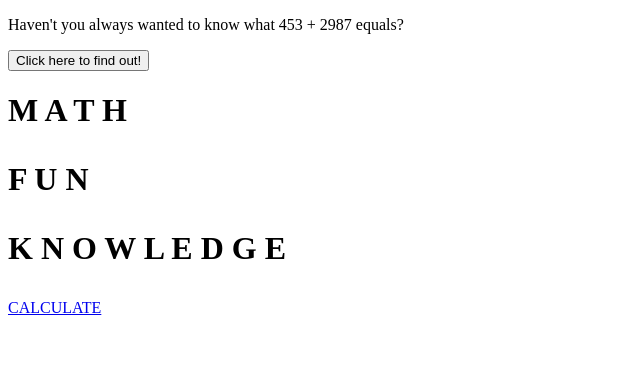
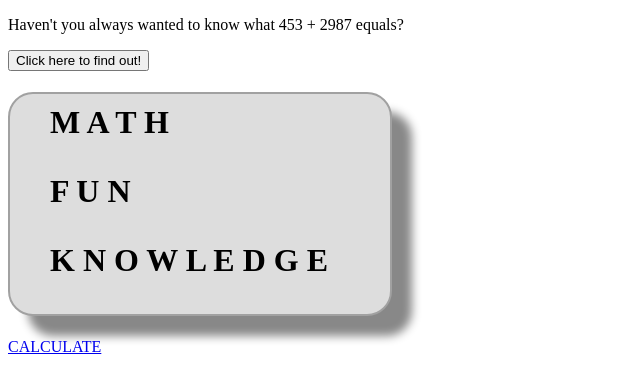
Before and after one commit to georgialeetee/creative-web, a plain HTML site: page week3/variable 2 arithmetic.html in a window 1280 px wide. Shown: the whole page, without its empty margins (0-640 px from the left). Drawn offline with Linux system fonts and the light colour scheme.

Commit message:
initial commit

```diff
--- a/week3/libs/css/gradient.css
+++ b/week3/libs/css/gradient.css
@@ -1,7 +1,7 @@
 h1{
 height:200px;
 background: -webkit-linear-gradient(left, red , blue);
-box-shadow: 20px 20px 10px #888888
+box-shadow: 20px 20px 10px #888888;
 border:2px solid #a1a1a1;
 padding:10px 40px;
 background:#dddddd;
--- a/variable 2 arithmetic.html
+++ b/week3/variable 2 arithmetic.html
@@ -25,7 +25,7 @@ function c(){
 c();
 
 </script>
-<link rel="stylesheet" type="text/css" media="screen" href="./libs/css/gradient.css"> </link>
+<link rel="stylesheet" type="text/css" media="screen" href="./libs/css/gradient.css">
 </head>
 <body>
 <h1> M A T H  <p> F U N </p> <p> K N O W L E D G E </p>
```
